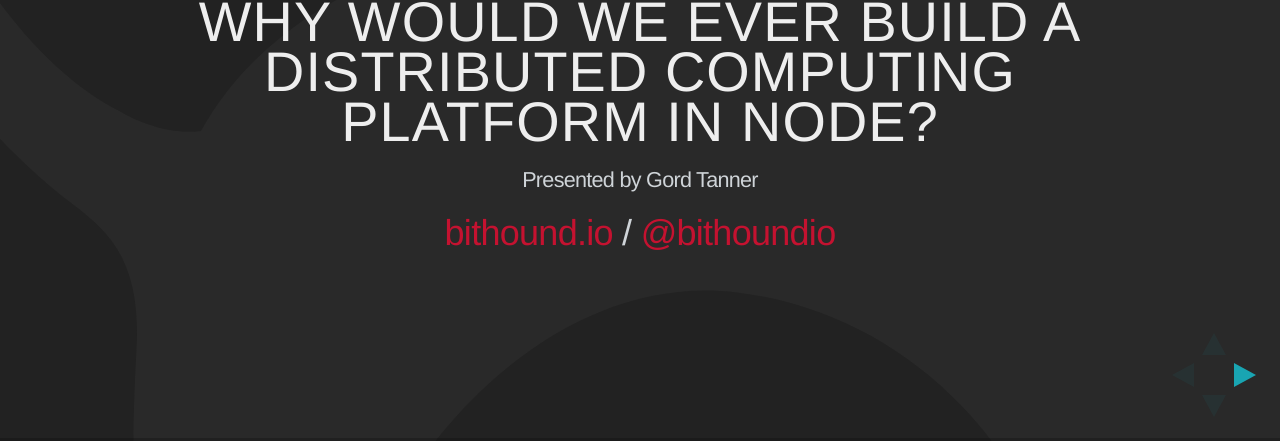
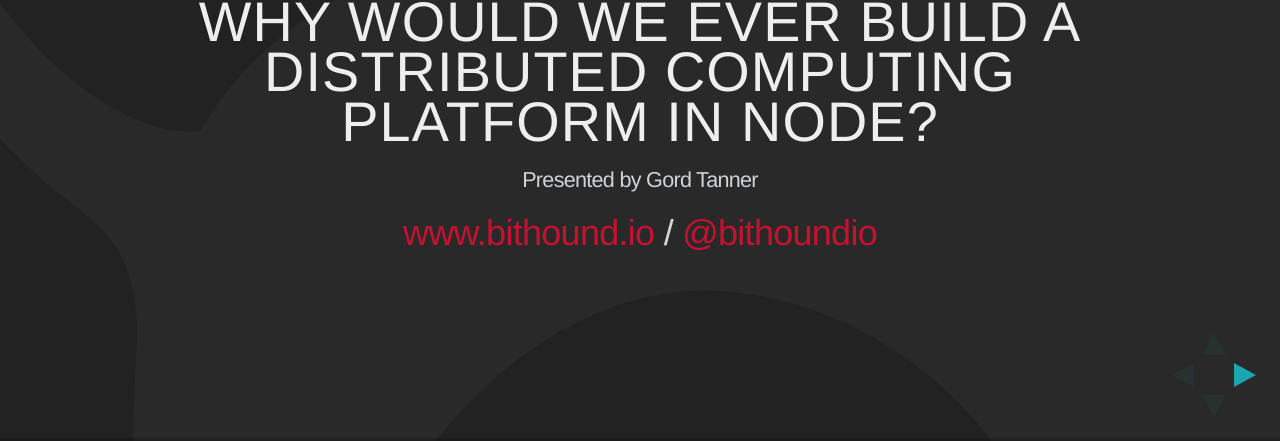
Before and after one commit to bithound/2015-NodeSummit, a website: page index.html in a window 1280 px wide. Shown: the part 359-800 px from the top of the page. Drawn offline with Linux system fonts and the light colour scheme.

Commit message:
added www to links

```diff
--- a/index.html
+++ b/index.html
@@ -45,13 +45,13 @@
 					<h3>Why would we ever build a distributed computing platform in Node?</h3>
 					<p>
 						<small>Presented by Gord Tanner</small><br />
-						<a href="http://bithound.io">bithound.io</a> / <a href="http://twitter.com/bithoundio">@bithoundio</a>
+						<a href="https://www.bithound.io">www.bithound.io</a> / <a href="http://twitter.com/bithoundio">@bithoundio</a>
 					</p>
 				</section>
 
         <section data-background="img/symbol_reversed.svg" data-background-size="70%" data-background-position="120%">
 					<h2>Who am I?</h2>
-          <h3><a href="http://bithound.io">bithound.io</a></h3>
+          <h3><a href="https://www.bithound.io">www.bithound.io</a></h3>
           <br>
           Gord Tanner (<a href="http://twitter.com/gordtanner">@gordtanner</a>)
           <br>
@@ -70,7 +70,7 @@
           </p>
           <img src="img/commit-graph.png" alt="">
           <br />
-          <a href="http://bithound.io">bitHound.io</a>
+          <a href="https://www.bithound.io">www.bitHound.io</a>
 				</section>
 
 
@@ -629,7 +629,7 @@
 				<section class="main-title" data-background="img/symbol_reversed.svg" data-background-size="150%">
 					<img src="img/fulllogo_reversed.svg" class="simple-img full-logo" />
 					<h2>Thank you!</h2>
-          <h3><a href="http://bithound.io">bithound.io</a></h3>
+          <h3><a href="https://www.bithound.io">www.bithound.io</a></h3>
           <ul>
             <li>Gord Tanner (<a href="http://twitter.com/gordtanner">@gordtanner</a>)</li>
             <li><a href="http://bithound.github.io/2015-NodeSummit/">http://bithound.github.io/2015-NodeSummit/</a></li>
@@ -637,7 +637,7 @@
           </br>
           </br>
 					<p>
-						<small><a href="http://bithound.io">bithound.io</a> / <a href="http://twitter.com/bithoundio">@bithoundio</a></small>
+						<small><a href="https://www.bithound.io">www.bithound.io</a> / <a href="http://twitter.com/bithoundio">@bithoundio</a></small>
 					</p>
 				</section>
 			</div>
```
